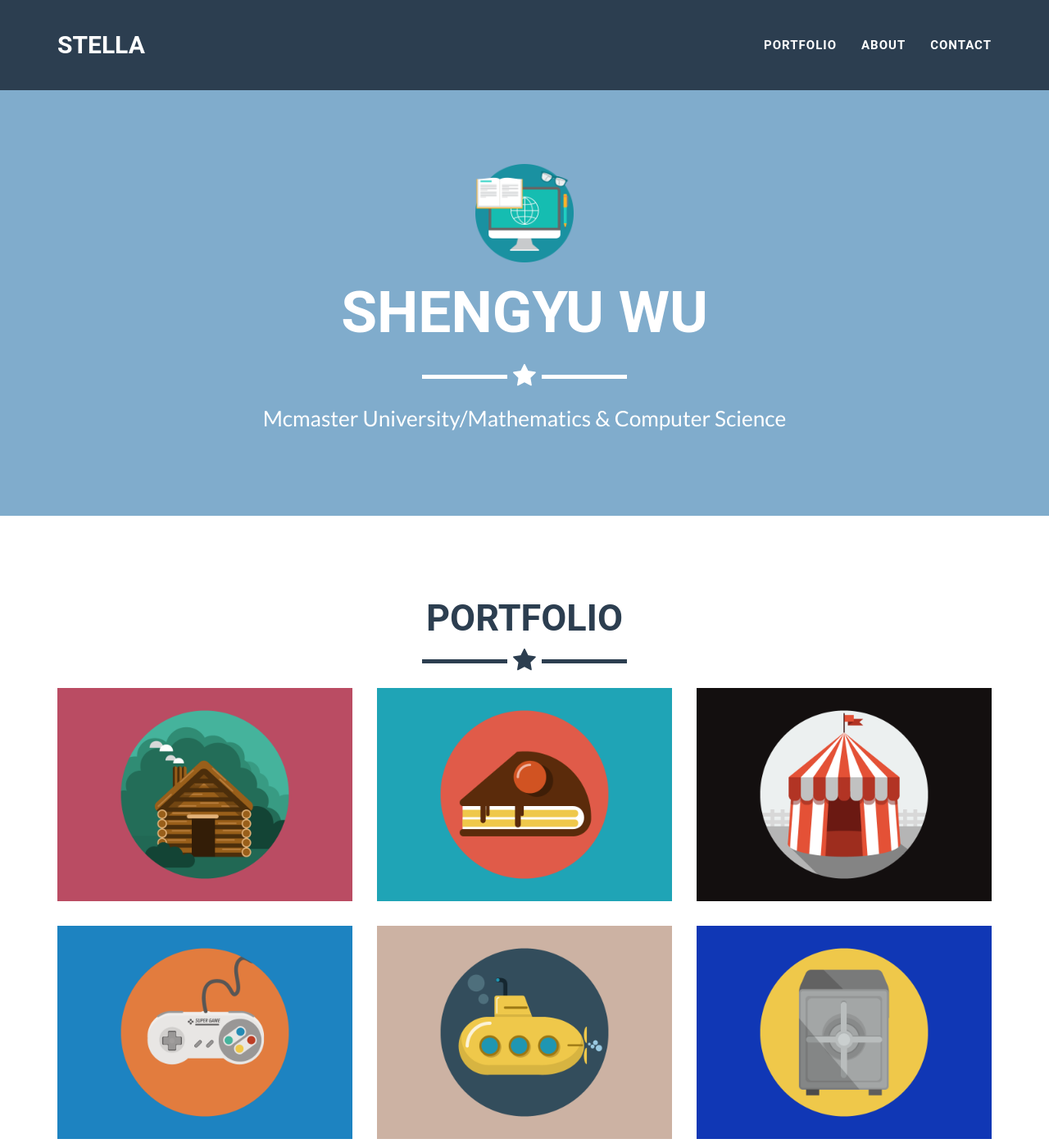
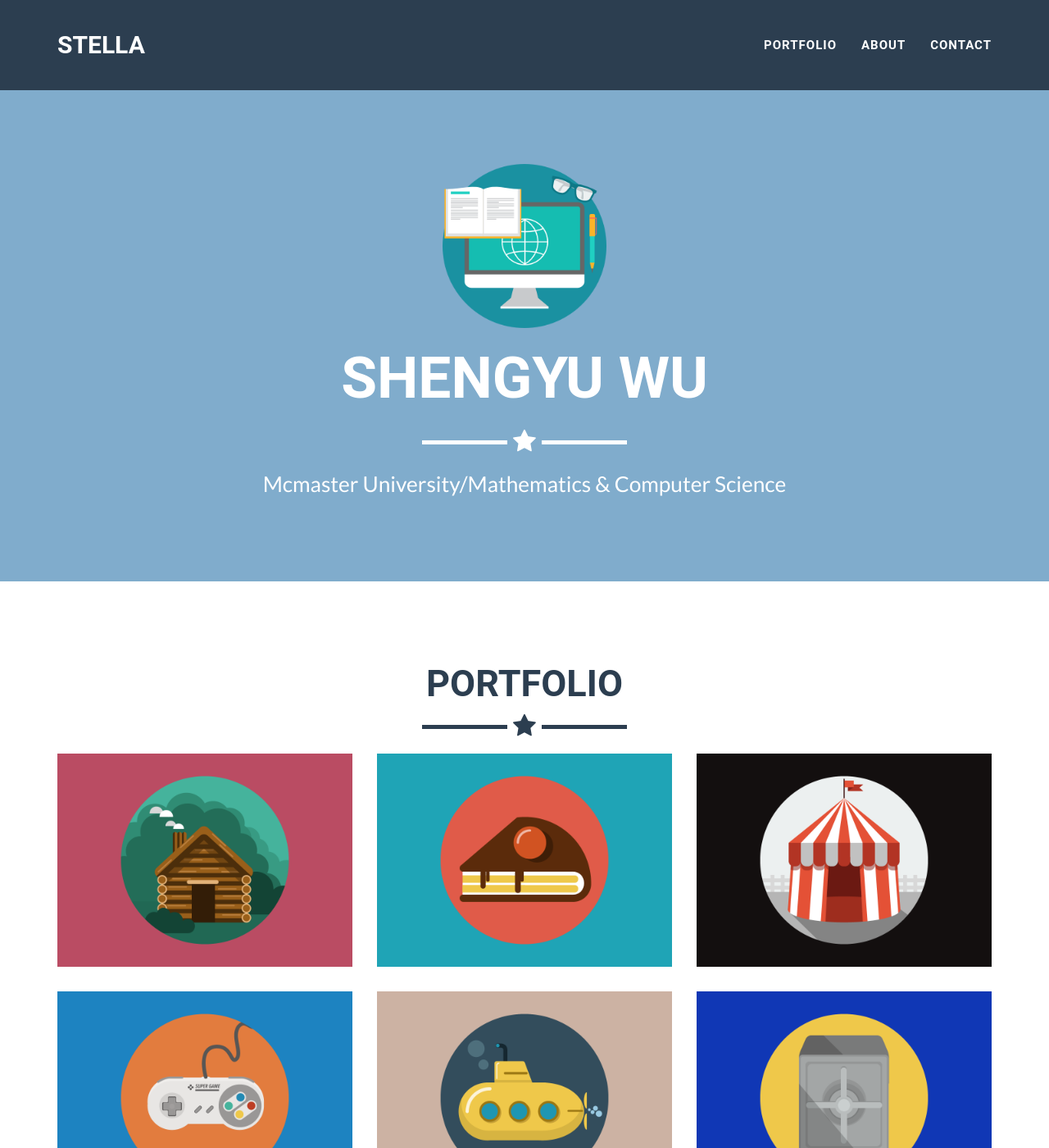
Before and after one commit to StellaSW/StellaSW.github.io, a Jekyll site: the page built from index.html, in a window 1280 px wide and 1400 px high. Shown: the whole window at 82% size. Built offline with Jekyll 4.4.1, drawn with Linux system fonts in a browser that asks for light colours.

Commit message:
Update main.css

```diff
--- a/_includes/css/main.css
+++ b/_includes/css/main.css
@@ -94,8 +94,8 @@ header .container {
 header img {
     display: block;
     margin: 0 auto 10px;
-    width: 120px;
-    height: 120px;
+    width: 200px;
+    height: 200px;
 }
 
 header .intro-text .name {
```
